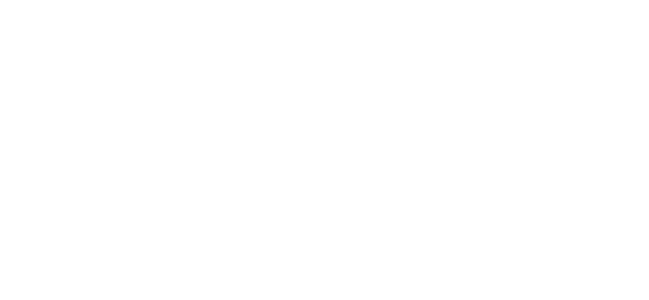
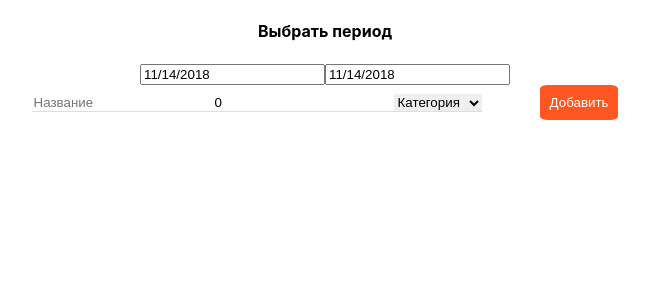
Before and after one commit to vadympichurin/Finance-App, a React (Create React App) app in the folder finance-app/: page / in a window 1280 px wide. Shown: the top 300 px of the page, without its empty margins (315-964 px from the left). Built offline with nearby package versions, Linux system fonts and the light colour scheme.

Commit message:
added new files

```diff
--- a/finance-app/public/index.html
+++ b/finance-app/public/index.html
@@ -10,6 +10,7 @@
       homescreen on Android. See https://developers.google.com/web/fundamentals/web-app-manifest/
     -->
     <link rel="manifest" href="%PUBLIC_URL%/manifest.json">
+    <link rel="stylesheet" href="https://use.fontawesome.com/releases/v5.5.0/css/all.css" integrity="sha384-B4dIYHKNBt8Bc12p+WXckhzcICo0wtJAoU8YZTY5qE0Id1GSseTk6S+L3BlXeVIU" crossorigin="anonymous">
     <!--
       Notice the use of %PUBLIC_URL% in the tags above.
       It will be replaced with the URL of the `public` folder during the build.
--- a/finance-app/src/App.js
+++ b/finance-app/src/App.js
@@ -1,11 +1,12 @@
 import React, { Component } from 'react';
+import Categories from './Categories/Categories';
 import './App.css';
 
 class App extends Component {
   render() {
     return (
       <div className="App">
-
+      <Categories/>
       </div>
     );
   }
--- /dev/null
+++ b/finance-app/src/Calendar/Calendar.js
@@ -0,0 +1,59 @@
+import React , {Component} from "react";
+import DatePicker from "react-datepicker";
+import moment from "moment";
+
+import "react-datepicker/dist/react-datepicker.css";
+
+
+const CalendarNew = ({startDate, endDate, handleChangeEnd, handleChangeStart}) => {
+
+    //    state = {
+        //    startDate: moment(),
+        //    endDate: moment(),
+    //    };
+
+
+//    handleChangeStart = (date) => {
+//        this.setState({
+//            startDate: date,
+//        });
+//        console.log(date)
+//    };
+
+//    handleChangeEnd = (date) => {
+//        this.setState({
+//            endDate: date,
+//        });
+//        console.log(date)
+//    };
+
+
+
+
+       return (
+           <div>
+           <DatePicker
+               selected={startDate}
+               selectsStart
+               startDate={startDate}
+               endDate={endDate}
+               onChange={handleChangeStart}
+
+           />
+
+
+           <DatePicker
+       selected={endDate}
+       selectsEnd
+       startDate={startDate}
+       endDate={endDate}
+       onChange={handleChangeEnd}
+       />
+           </div>
+       );
+
+
+
+}
+
+export default CalendarNew;
--- /dev/null
+++ b/finance-app/src/Categories/Categories.css
@@ -0,0 +1,34 @@
+.category_title, .category_sum {
+    border: none;
+}
+
+.category_select, .category_period {
+    border: none;
+    margin-right: 58px;
+}
+
+.form_categories {
+    width: 70%;
+    display: flex;
+    justify-content: center;
+    margin: auto;
+}
+
+.category_title, .category_sum, .category_select, .category_period  {
+border-bottom: 1px solid #dedede;
+}
+
+.btn_add_info {
+    padding: 10px;
+    background-color: #ff5722;
+    color: #ffffff;
+    border: none;
+    border-radius: 10%;
+}
+
+.content_btn {
+    display: flex;
+    justify-content: flex-end;
+    width: 70%;
+    margin-top: 20px;
+}
--- /dev/null
+++ b/finance-app/src/Categories/Categories.js
@@ -0,0 +1,158 @@
+import React, { Component } from 'react';
+import axios from 'axios';
+import './Categories.css';
+import Table from '../Table/Table';
+import CalendarNew from '../Calendar/Calendar';
+import moment from 'moment';
+
+// let url = '/';
+
+class Categories extends Component {
+    state = {
+        userHistory: [],
+        // period: {
+        //     from: 0,
+        //     to: 50,
+        // },
+
+        inputValueName: '',
+        sum: 0,
+        category: '',
+        startDate: moment(),
+        endDate: moment(),
+    }
+
+    handleChangeStart = (date) => {
+        this.setState({
+            startDate: date,
+        });
+        console.log(date)
+    };
+
+    handleChangeEnd = (date) => {
+        this.setState({
+            endDate: date,
+        });
+        console.log(date)
+    };
+
+
+
+    inputChange = (event) => {
+        let value = event.target.value;
+        let key = event.target.name;
+        this.setState({
+            [key]: value,
+        })
+    }
+
+
+    addTask = (event) => {
+          event.preventDefault();
+          let obj = {
+            name: this.state.inputValueName,
+            sum: this.state.sum,
+            category: this.state.category,
+            startDate: moment(),
+            endDate: moment(),
+          }
+          this.setState(prev=> ({
+            userHistory: [...prev.userHistory, obj]
+          }))
+        }
+
+        //   this.setState(prev => ({
+        //     taskArr: [obj,...prev.taskArr],
+        //     inputValue: ''
+        //   }))
+
+        // createTask = (event) => {
+        //   event.preventDefault();
+        //   this.props.addTask(this.props.inputValueName);
+        // //   this.props.clearInput();
+        // };
+
+
+//     componentDidMount() {
+//         axios.get(url)
+//            .then(response => response.ok ? response.json() : null)
+//         // .then(data => localStorage.setItem('period', JSON.stringify([data.period])))
+//         .then(data => {
+//         let result = JSON.parse(localStorage.getItem('period'));
+//         if (result) {
+//         result = result.filter(el => el.id >= 0 && el.id <= 50)
+
+//             this.setState({
+//             userHistory: result,
+//             })
+// }
+
+// }
+//   )}
+
+
+ addCategory = (inputValueName,inputValueSum) => {
+    fetch('https://test-users-api.herokuapp.com/users/', {
+    method: 'POST',
+    body: JSON.stringify({
+        name: inputValueName,
+        sum: inputValueSum,
+    }),
+    headers: {
+        Accept: 'application/json',
+        "Content-type": 'application/json',
+    }
+    }
+    ).then(result => result.ok ? result.json() : null)
+    .then(data => console.log(data))
+    .catch(error =>console.log(error))
+}
+
+ removeCategory = (id) => {
+    fetch(`https://test-users-api.herokuapp.com/users/${id}`, {
+    method: 'DELETE',
+    }).then(response => response.ok ? response.json() : null)
+    .then(data => console.log(data))
+    .catch(error => console.log(error))
+}
+
+
+ updateUser = (id, inputValueName, inputValueSum) => {
+    fetch(`https://test-users-api.herokuapp.com/users/${id}`, {
+        method: "PUT",
+        body: JSON.stringify({name: inputValueName, sum: inputValueSum}),
+        headers: {
+            'Content-Type': 'application/json',
+        }
+    }).then(result => result.ok ? result.json() : null)
+    .then(data => console.log(data))
+    .catch(error => console.log(error))
+}
+
+    render(){
+    return (
+        <div className='categories_container'>
+        <h4 className='select_period'>Выбрать период</h4>
+        <CalendarNew startDate={this.state.startDate} endDate={this.state.endDate} handleChangeStart={this.handleChangeStart} handleChangeEnd={this.handleChangeEnd}/>
+        <div className='form_categories'>
+         <form onSubmit={this.addTask}>
+        <input name='inputValueName' type='text' className='category_title' placeholder='Название' onChange={this.inputChange} value={this.state.inputValueName}/>
+         <input name='sum' type='text' className='category_sum' placeholder='Сумма' onChange={this.inputChange} value={this.state.sum}/>
+        <select name='category'className='category_select' onChange={this.inputChange} value={this.state.category}>
+         <option>Категория</option>
+            <option value='ком_услуги'>Ком.услуги</option>
+            <option value='питание'>Питание</option>
+            <option value='разное'>Разное</option>
+         </select>
+         <button className='btn_add_info' type="submit">Добавить</button>
+         </form>
+         </div>
+        <div className='category_table'>
+             {this.state.userHistory.map(el => <Table id={el.id} name={el.name} sum={el.sum} category={el.category}/>)}
+        </div>
+        </div>
+    )
+}
+}
+
+export default Categories;
--- /dev/null
+++ b/finance-app/src/Table/Table.css
@@ -0,0 +1,5 @@
+.category_table {
+    display: flex;
+    justify-content: center;
+    margin-top: 20px;
+}
--- /dev/null
+++ b/finance-app/src/Table/Table.js
@@ -0,0 +1,23 @@
+import React from 'react';
+import './Table.css';
+
+
+const Table = ({name, sum, category}) => {
+   return (
+       <div className="category_table">
+           <table>
+               <tr>
+                   <td className="table_item">{name}</td>
+                   <td className="table_item">{sum}</td>
+                   <td className="table_item">{category}</td>
+                   <td className="table_item"><i className="fas fa-pencil-alt"></i></td>
+                   <td className="table_item"><i className="far fa-window-close"></i></td>
+               </tr>
+           </table>
+
+       </div>
+
+
+)};
+
+export default Table;
```
Also changed, not shown: finance-app/package.json (+5 -3 lines), 1 other file (tests, documents, lock files or other folders).
